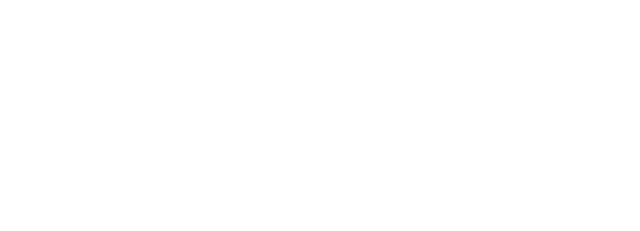
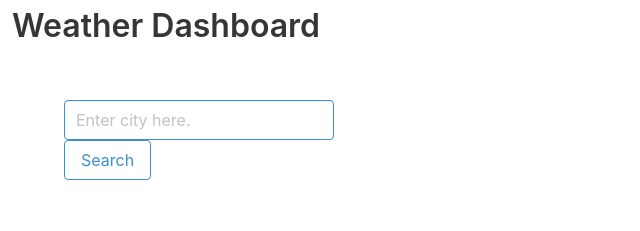
Before and after one commit to jbouchard13/weather-dashboard, a plain HTML site: page index.html in a window 1280 px wide. Shown: the whole page, without its empty margins (0-640 px from the left). Drawn offline with nearby package versions, Linux system fonts and the light colour scheme.

Commit message:
added ajax request to js and some layout to html

```diff
--- a/assets/script.js
+++ b/assets/script.js
@@ -0,0 +1,19 @@
+// weather api key
+var apiKey = "138ccdcbc1c05e83db93a0593cb96881";
+
+// add an event listener to the submit button
+$("#submit").on("click", function (e) {
+  e.preventDefault();
+  // grab the input from both the city and state input boxes
+  var cityInput = $("#cityInput").val().trim();
+  // var stateInput = $("#stateInput").val().trim();
+
+  console.log(cityInput, stateInput);
+
+  // create the api call source for current weather conditions
+  var currentSrc = `https://api.openweathermap.org/data/2.5/weather?q=${cityInput}&appid=${apiKey}`;
+  // start the ajax call to the openweather api for current weather conditions
+  $.get(currentSrc).then(function (response) {
+    console.log(response);
+  });
+});
--- a/index.html
+++ b/index.html
@@ -15,6 +15,39 @@
     ></script>
   </head>
   <body>
+    <nav class="navbar">
+      <div class="navbar-item">
+        <h1 class="title">Weather Dashboard</h1>
+      </div>
+    </nav>
+    <section class="section">
+      <div class="container">
+        <div class="columns">
+          <div class="column">
+            <input
+              class="input is-info"
+              type="text"
+              placeholder="Enter city here."
+              id="cityInput"
+            />
+            <!-- <input
+            class="input is-info"
+            type="text"
+            placeholder="Enter state here."
+            id="stateInput"
+          /> -->
+            <button
+              class="button is-outlined is-info"
+              type="button"
+              id="submit"
+            >
+              Search
+            </button>
+          </div>
+          <div class="column is-9" id="weatherDiv"></div>
+        </div>
+      </div>
+    </section>
     <script
       src="http://code.jquery.com/jquery-3.5.0.min.js"
       integrity="sha256-xNzN2a4ltkB44Mc/Jz3pT4iU1cmeR0FkXs4pru/JxaQ="
```
